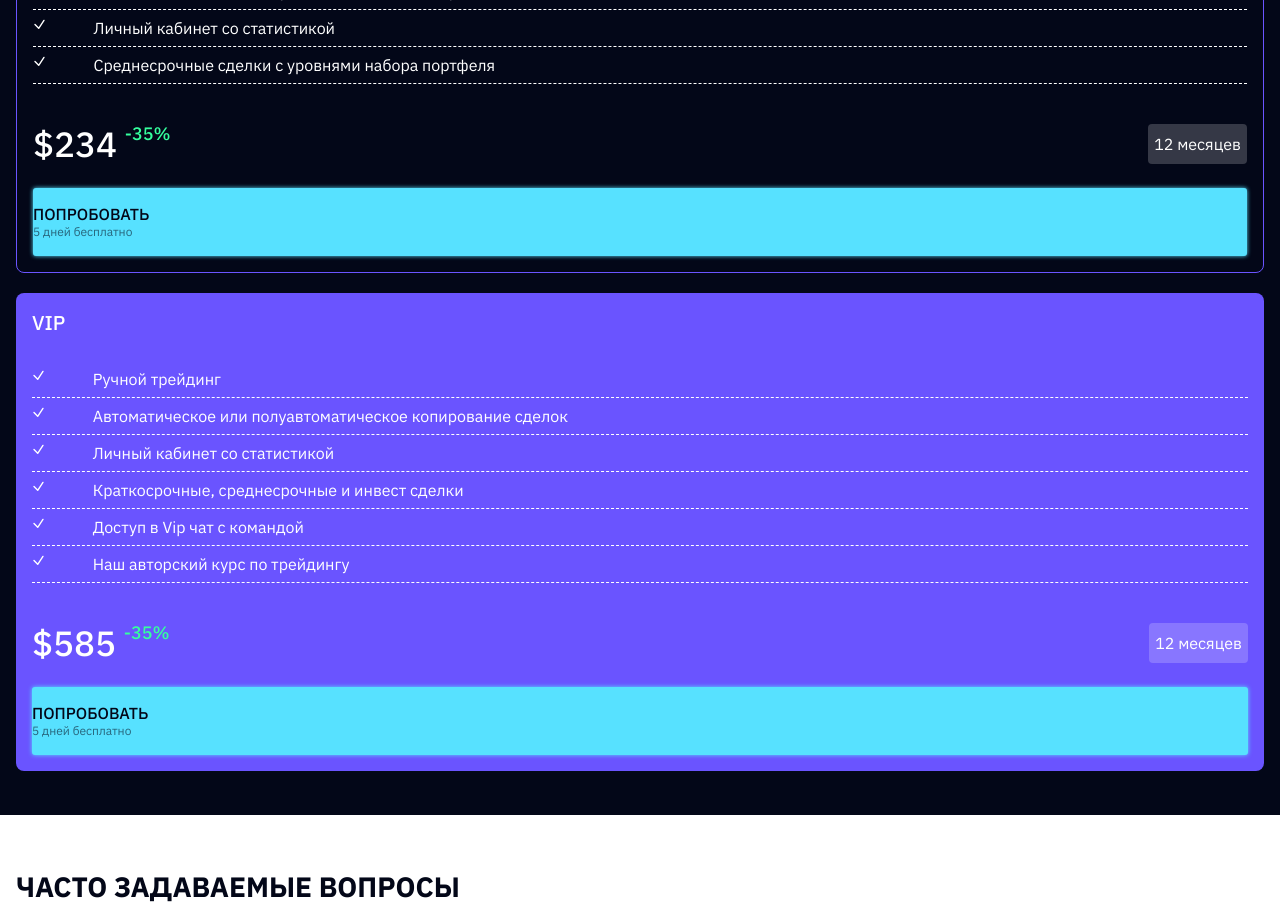
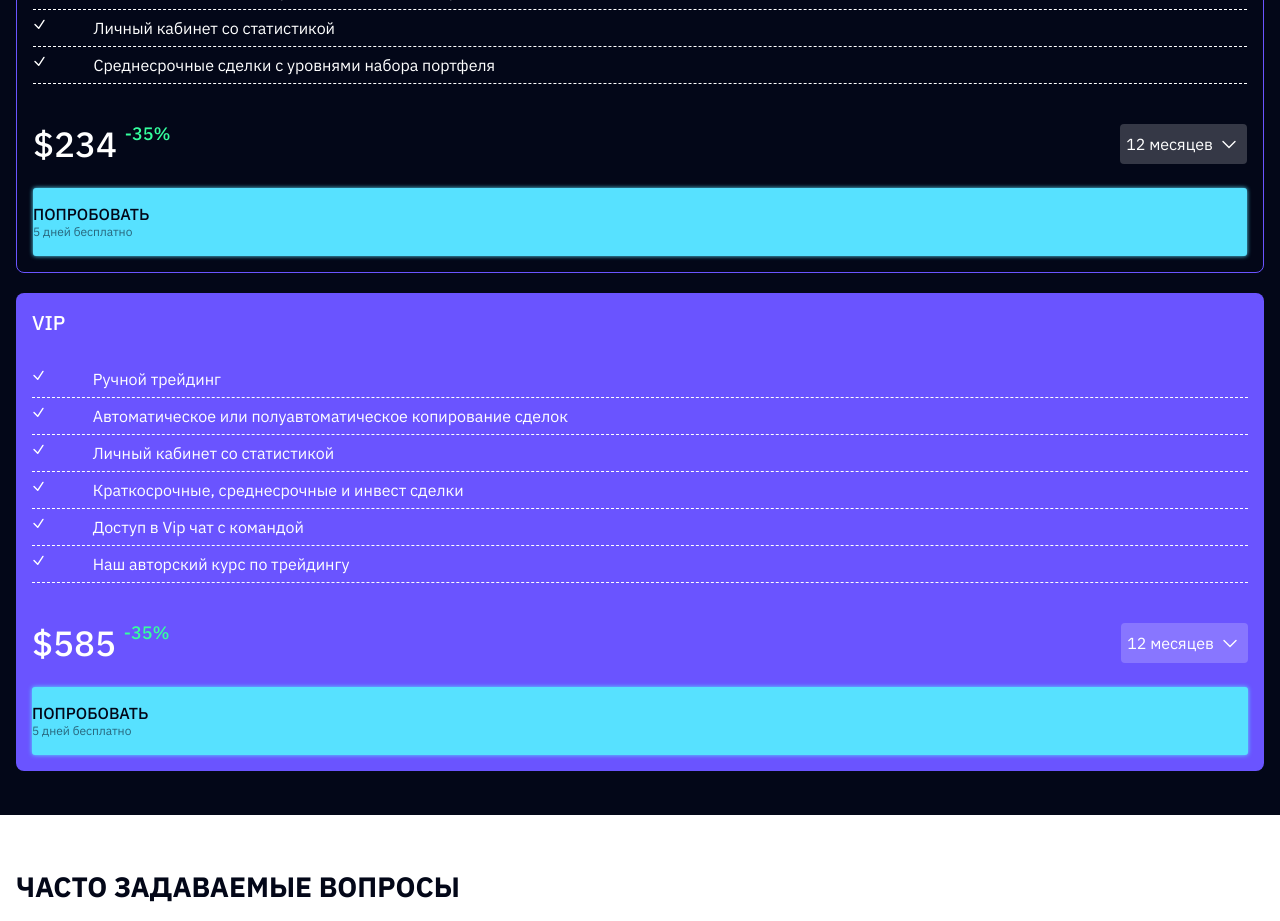
Before and after one commit to Maksimka66/tm-leads-test, a React (Vite) app: page / in a window 1280 px wide. Shown: the part 1980-2901 px from the top of the page. Built offline with nearby package versions, Linux system fonts and the light colour scheme; a web font is replaced by a local one.

Commit message:
added one more icon

```diff
--- a/src/components/Tariffs/Tariffs.module.scss
+++ b/src/components/Tariffs/Tariffs.module.scss
@@ -213,6 +213,13 @@
     font-size: 16px;
     border-radius: 4px;
     text-transform: none;
+    display: flex;
+    align-items: center;
+    gap: 4px;
+}
+
+.icon {
+    rotate: 180deg
 }
 
 .tryFreeBtn {
--- a/src/components/Tariffs/Tariffs.tsx
+++ b/src/components/Tariffs/Tariffs.tsx
@@ -1,4 +1,5 @@
 import CheckIcon from '../../icons/CheckIcon/CheckIcon';
+import DropOpenIcon from '../../icons/DropOpenIcon/DropOpenIcon';
 import SectionNav from '../../shared/SectionNav/SectionNav';
 
 import styles from './Tariffs.module.scss';
@@ -49,7 +50,9 @@ export default function Tariffs() {
                                 <p className={styles.price}>$234</p>
                                 <span className={styles.discount}>-35%</span>
                             </div>
-                            <button className={styles.date}>12 месяцев</button>
+                            <button className={styles.date}>
+                                12 месяцев <DropOpenIcon className={styles.icon} />
+                            </button>
                         </div>
                     </div>
                     <button className={styles.tryFreeBtn}>
@@ -106,7 +109,9 @@ export default function Tariffs() {
                                 <p className={styles.price}>$585</p>
                                 <span className={styles.discount}>-35%</span>
                             </div>
-                            <button className={styles.date}>12 месяцев</button>
+                            <button className={styles.date}>
+                                12 месяцев <DropOpenIcon className={styles.icon} />
+                            </button>
                         </div>
                     </div>
                     <button className={styles.tryFreeBtn}>
--- a/src/types/types.ts
+++ b/src/types/types.ts
@@ -10,7 +10,7 @@ export type AppLogoExtendedProps = {
 };
 
 export type OpenIconProps = {
-    id: string;
+    id?: string;
     className: string;
 };
 
```
